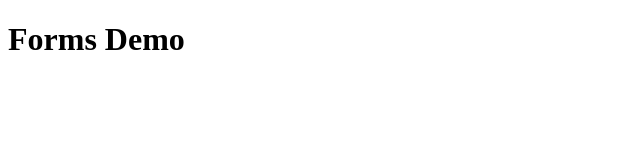
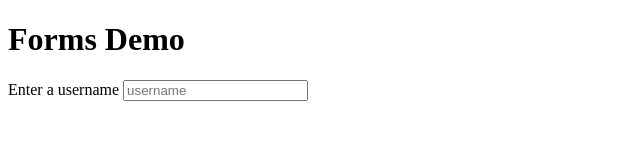
Before and after one commit to rafag912/web-development, a plain HTML site: page forms.html in a window 1280 px wide. Shown: the whole page, without its empty margins (0-640 px from the left). Drawn offline with Linux system fonts and the light colour scheme.

Commit message:
modified the forms with labels, inputs and placeholders

```diff
--- a/forms.html
+++ b/forms.html
@@ -7,5 +7,9 @@
   </head>
   <body>
     <h1>Forms Demo</h1>
+    <form action="/loko/">
+      <label for="username">Enter a username</label>
+      <input type="text" id="username" placeholder="username" />
+    </form>
   </body>
 </html>
```
